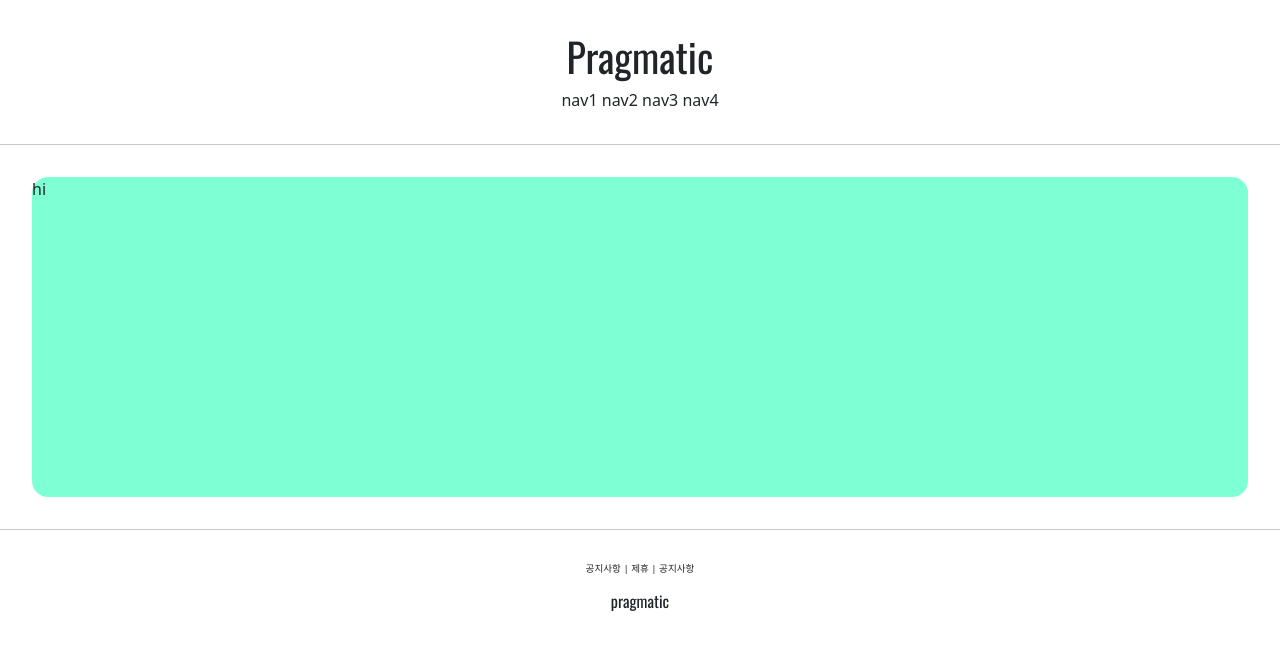
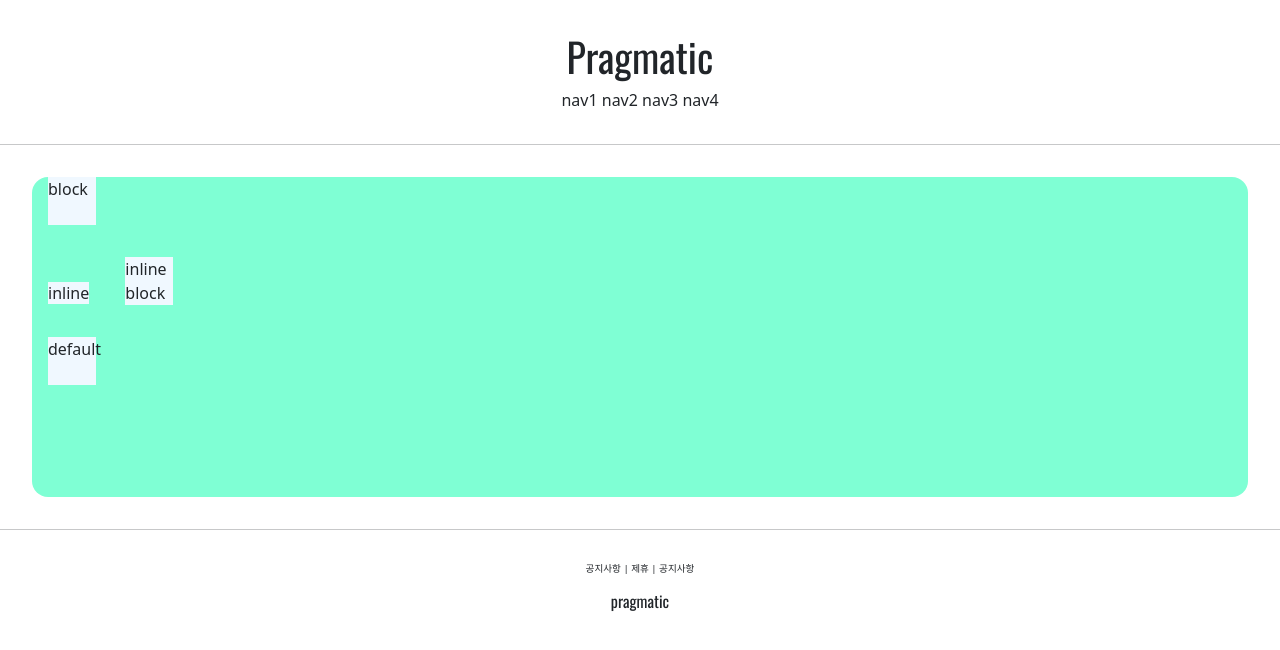
Before and after one commit to Marc416/djangotest, a Django app: page /account/hello_world/ in a window 1280 px wide. Shown: the top 650 px of the page. Run offline with Django 3.2, Linux system fonts and the light colour scheme.

Commit message:
Practice css size

```diff
--- a/pragmatic/accountapp/templates/accountapp/hello_world.html
+++ b/pragmatic/accountapp/templates/accountapp/hello_world.html
@@ -1,8 +1,20 @@
 {% extends 'base.html' %}
-
 {% block content %}
+    {#    Block 안에 스타일이 있어야 동작을 하는구만#}
+    <style>.testing {
+        background-color: aliceblue;
+        height: 3rem;
+        width: 3rem;
+        margin: 1rem;
+    {#1rem = 16px#}
+    }</style>
     <div style="height: 20rem; background-color: aquamarine; border-radius: 1rem; margin:2rem">
-    hi
+        {#    아무리 속성이 있어도 꺽쇠엔아 컨텐츠(String)이 없으면 동작을 하지 않는거 같다#}
+        <div class="testing" , style="display: block">block</div>
+        <div class="testing" , style="display: inline">inline</div>
+        <div class="testing" , style="display: inline-block">inline block</div>
+        <div class="testing" , style="display: none">none</div>
+        <div class="testing" , >default</div>
 
     </div>
 {% endblock %}
```
